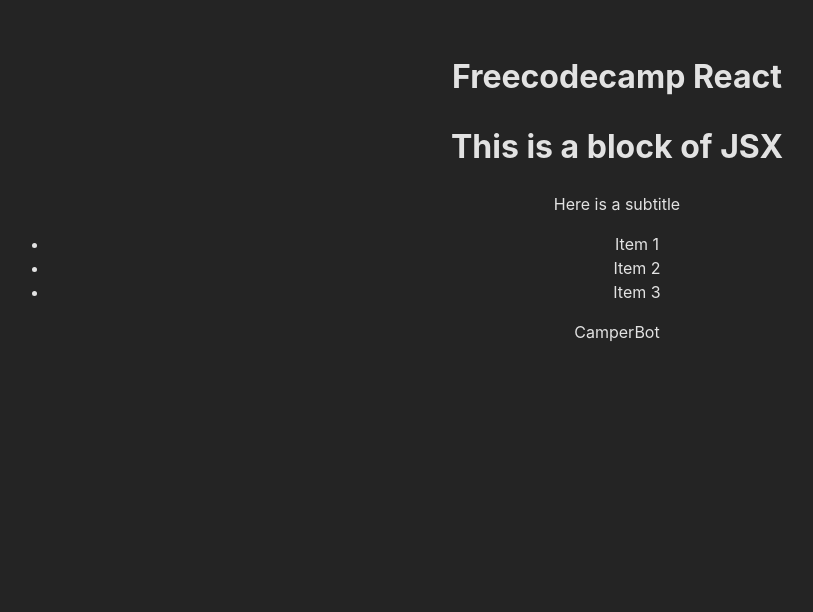
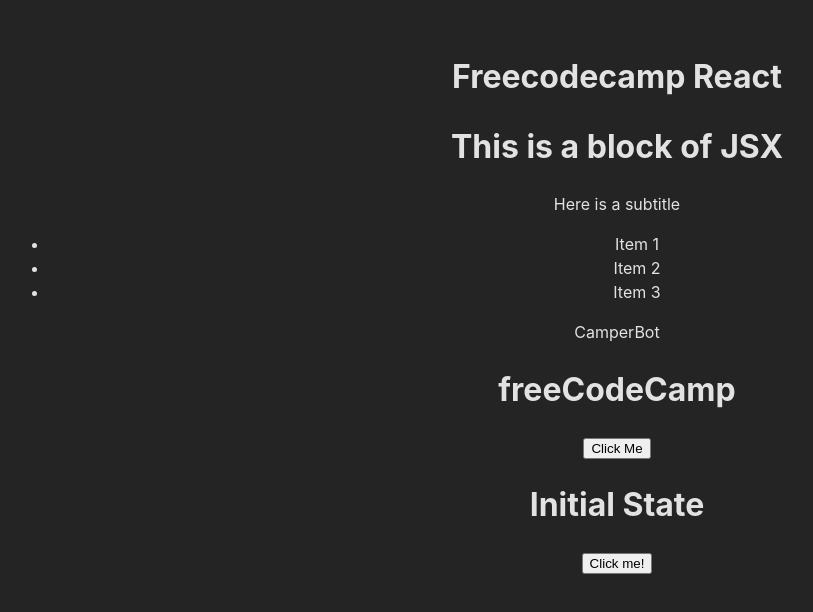
Before and after one commit to RizvanGit/freecodecamp, a React (Vite) app in the folder react-fcc/: page / in a window 1280 px wide. Shown: the top 612 px of the page, without its empty margins (23-836 px from the left). Built offline with nearby package versions, Linux system fonts and the light colour scheme.

Commit message:
more statefull components

```diff
--- a/react-fcc/src/App.tsx
+++ b/react-fcc/src/App.tsx
@@ -1,5 +1,8 @@
 import './App.css'
 import Header from './components/Header/Header'
+import MyComponentSetState from './components/lessons/ClassCompSetState'
+import MyComponent from './components/lessons/ClassComponentWState'
+import ToggleComponent from './components/lessons/ToggleClassState'
 import { CampSite } from './components/lessons/defaultProps'
 import Task from './components/lessons/task'
 
@@ -9,6 +12,9 @@
       <Header />
       <Task />
       <CampSite />
+      <MyComponent />
+      <MyComponentSetState />
+      <ToggleComponent />
     </>
   )
 }
--- /dev/null
+++ b/react-fcc/src/components/lessons/ClassCompSetState.tsx
@@ -0,0 +1,34 @@
+/* eslint-disable @typescript-eslint/no-empty-interface */
+import React from 'react'
+interface IProps {
+
+}
+interface IState {
+    name: string
+}
+
+
+class MyComponentSetState extends React.Component<IProps, IState> {
+    constructor(props: IProps) {
+      super(props);
+      this.state = {
+        name: 'Initial State'
+      };
+      this.handleClick = this.handleClick.bind(this);
+    }
+    handleClick() {
+      // Change code below this line
+      this.setState({name: 'React Rocks!'})
+      // Change code above this line
+    }
+    render() {
+      return (
+        <div>
+          <button onClick={this.handleClick}>Click Me</button>
+          <h1>{this.state.name}</h1>
+        </div>
+      );
+    }
+  }
+
+export default MyComponentSetState
--- /dev/null
+++ b/react-fcc/src/components/lessons/ClassComponentWState.tsx
@@ -0,0 +1,31 @@
+/* eslint-disable @typescript-eslint/no-empty-interface */
+import React from 'react'
+
+interface IProps {
+
+}
+interface IState {
+    name: string
+}
+
+
+class MyComponent extends React.Component<IProps, IState>{
+    constructor(props: IProps) {
+        super(props)
+        this.state = {
+            name: 'freeCodeCamp' //type is IState
+        }
+    }
+    render() {
+        const name = this.state.name
+        return (
+            <div>
+                <h1>
+                    {name}
+                </h1>
+            </div>
+        )
+    }
+}
+
+export default MyComponent
--- /dev/null
+++ b/react-fcc/src/components/lessons/ToggleClassState.tsx
@@ -0,0 +1,31 @@
+/* eslint-disable @typescript-eslint/no-empty-interface */
+import React from 'react'
+
+interface IProps {
+
+}
+interface IState {
+    visibility: boolean,
+}
+class ToggleComponent extends React.Component<IProps, IState>{
+    constructor(props: IProps) {
+        super(props)
+        this.state = {
+            visibility: false,
+        }
+        this.toggleVisibility = this.toggleVisibility.bind(this)
+    }
+    toggleVisibility() {
+        this.setState(state => ({visibility: !state.visibility}))
+    }
+    render(): React.ReactNode {
+        return (
+            <div>
+                <button onClick={this.toggleVisibility}>Click me!</button>
+                {this.state.visibility && <h1>Now you see me!</h1>}
+            </div>
+        )
+    }
+}
+
+export default ToggleComponent
--- a/react-fcc/src/components/lessons/defaultProps.tsx
+++ b/react-fcc/src/components/lessons/defaultProps.tsx
@@ -1,5 +1,5 @@
 import React from 'react'
-import {PropTypes} from 'prop-types'
+import PropTypes from 'prop-types'
 
 type SomeProps = unknown
 export class CampSite extends React.Component<SomeProps> {
```
